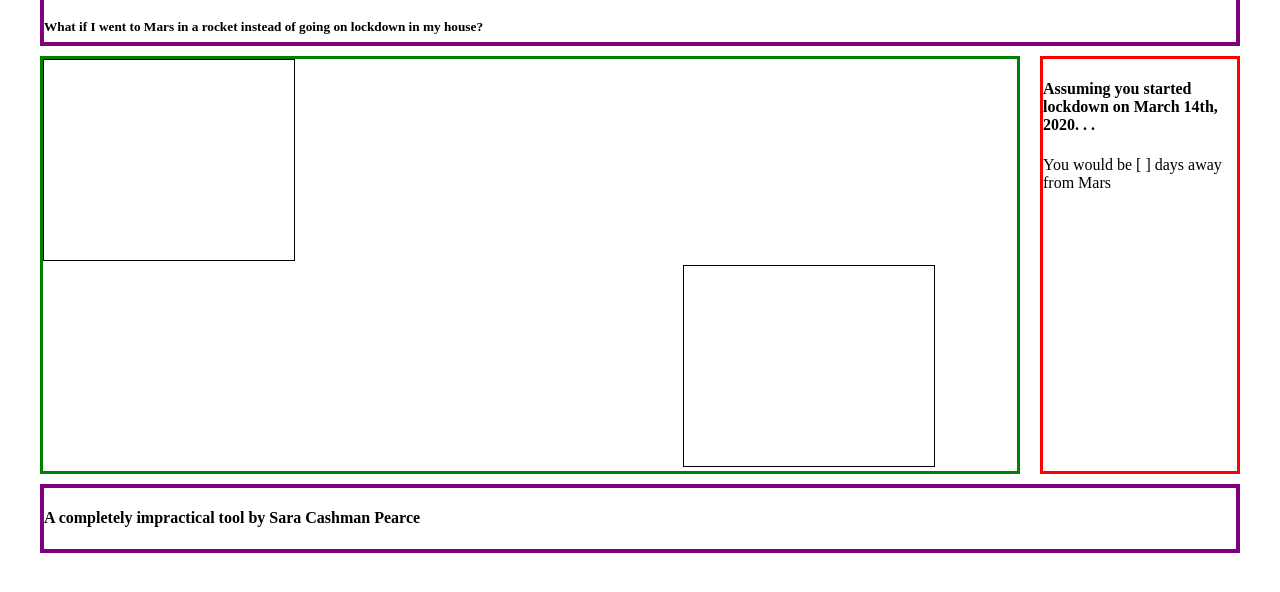
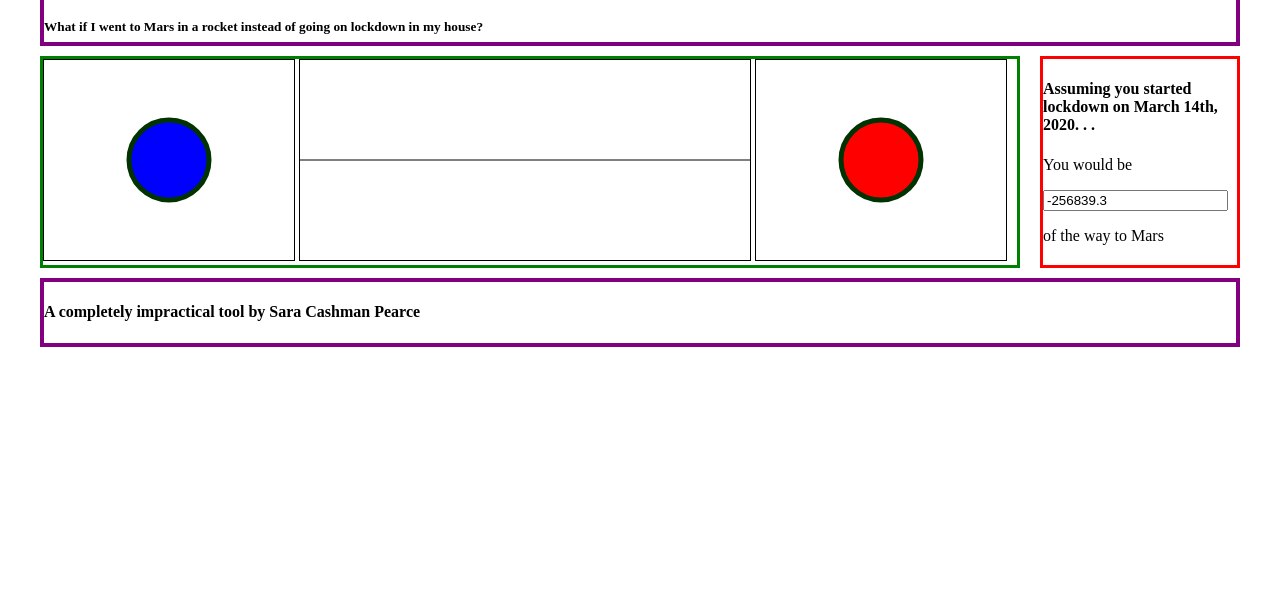
Before and after one commit to sarapearce/tripToMars, a plain HTML site: page index.html in a window 1280 px wide. Shown: the part 94-686 px from the top of the page. Drawn offline with Linux system fonts and the light colour scheme.

Commit message:
Calculations for d = rt, flight path for rocket canvas

```diff
--- a/calc.js
+++ b/calc.js
@@ -1,17 +1,33 @@
-export function timeInLockdown() {
-  return new Date() - Date('March 14th, 2020');
+function timeInLockdown() {
+  const d1 = Date.now();
+  const d2 = Date.parse("March 14, 2020");
+  const time_in_sec = d1 - d2;
+  return time_in_sec;
 }
 
-export function rateToMars() {
-  return 100;
+function rateToMars() {
+  // Rate is in km/s
+  return 7.9;
 }
 
-export function timeToMars() {
+function timeToMars() {
   const rate = rateToMars();
   const distance = distanceToMars();
-  return rate/distance;
+  const time_to_mars = distance / rate;
+  console.log('time to mars', time_to_mars);
+  return time_to_mars;
 }
 
-export function distanceToMars() {
-  return 5000;
+function distanceToMars() {
+  // Distance is in km
+  return 54600000;
 }
+
+function userDistanceToMars() {
+  // Find the users percent of travel achieved so far
+  const lockdown_time = timeInLockdown();
+  const mars_time = timeToMars();
+  const days_travelled = ((mars_time - lockdown_time)*(1/60)*(1/60)*(1/24)).toFixed(1);
+  const input = document.getElementById("result");
+  input.value = days_travelled;
+}
--- a/draw.js
+++ b/draw.js
@@ -1,4 +1,4 @@
-export function drawEarth() {
+function drawEarth() {
   var canvas = document.getElementById("earth");
   var context = canvas.getContext("2d");
   var centerX = canvas.width / 2;
@@ -14,7 +14,7 @@ export function drawEarth() {
   context.stroke();
 }
 
-export function drawMars() {
+function drawMars() {
   var canvas = document.getElementById("mars");
   var context = canvas.getContext("2d");
   var centerX = canvas.width / 2;
@@ -27,5 +27,16 @@ export function drawMars() {
   context.fill();
   context.lineWidth = 5;
   context.strokeStyle = "#003300";
-  context.stroke();Î
+  context.stroke();
 }
+
+function drawFlightPath() {
+  var canvas = document.getElementById("flightPath");
+  var context = canvas.getContext("2d");
+  var centerY = canvas.height / 2;
+
+  context.beginPath();
+  context.moveTo(0, centerY);
+  context.lineTo(canvas.width, centerY);
+  context.stroke();
+}
--- a/index.html
+++ b/index.html
@@ -10,19 +10,31 @@
     <main class="wrapper">
       <header>
         <h2>Mars Covid Lockdown Calculator</h2>
-        <h5>What if I went to Mars in a rocket instead of going on lockdown in my house?</h5>
+        <h5>
+          What if I went to Mars in a rocket instead of going on lockdown in my
+          house?
+        </h5>
       </header>
       <content>
         <canvas id="earth" width="250" height="200"></canvas>
+        <canvas id="flightPath" width="450" height="200"></canvas>
         <canvas id="mars" width="250" height="200"></canvas>
       </content>
       <aside>
         <h4>Assuming you started lockdown on March 14th, 2020. . .</h4>
-        <p>You would be [   ] days away from Mars</p>
+        <p>You would be </p>
+        <input id="result" value=""></input>
+        <p>of the way to Mars</p>
       </aside>
       <footer>
         <h4>A completely impractical tool by Sara Cashman Pearce</h4>
       </footer>
     </main>
   </body>
+  <script>
+    drawEarth();
+    drawFlightPath();
+    drawMars();
+    userDistanceToMars();
+  </script>
 </html>
--- a/styles.css
+++ b/styles.css
@@ -60,6 +60,6 @@ canvas {
   border: 1px solid black;
 }
 
-#mars {
+/* #mars {
   margin-left: calc(100vw / 2);
-}
+} */
```
